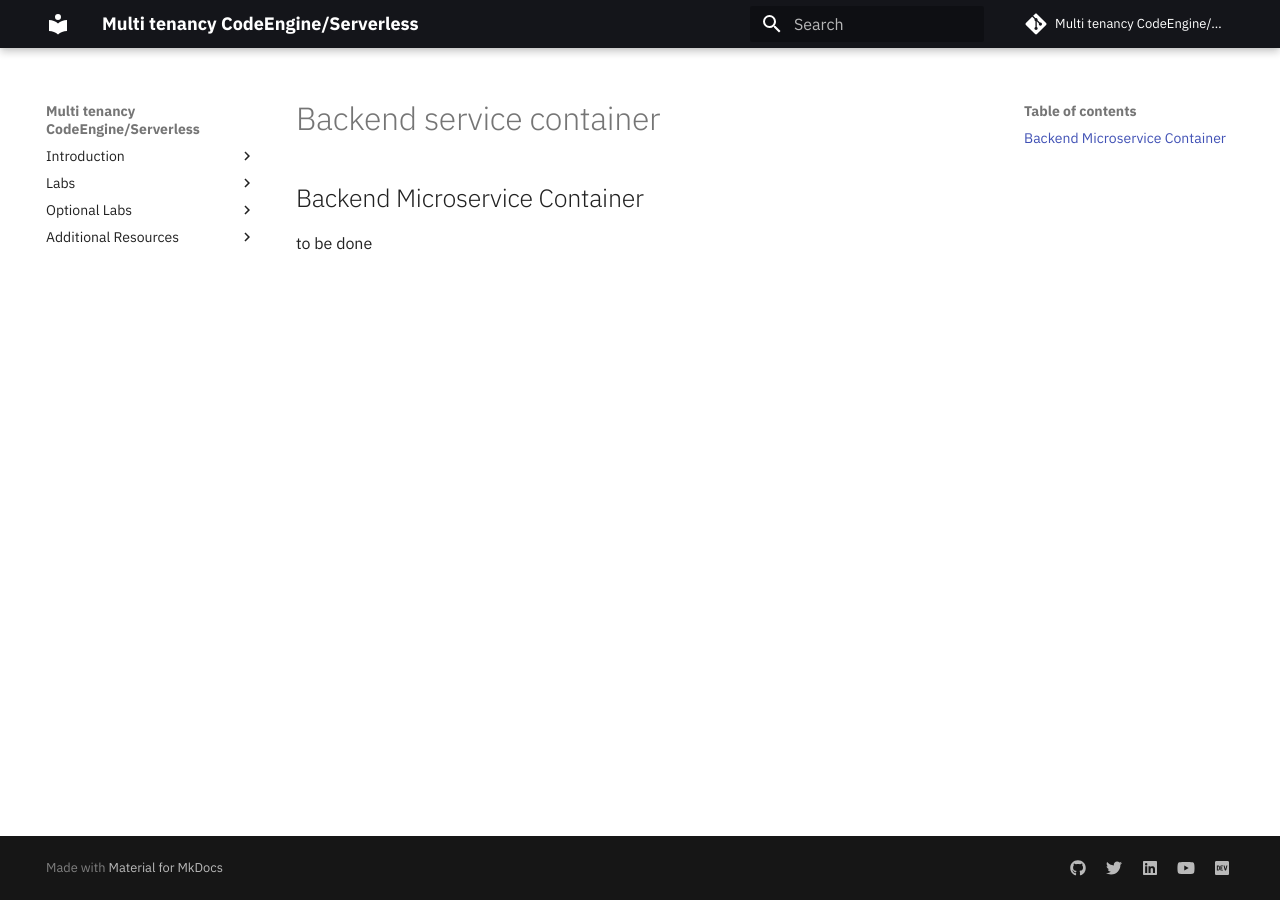
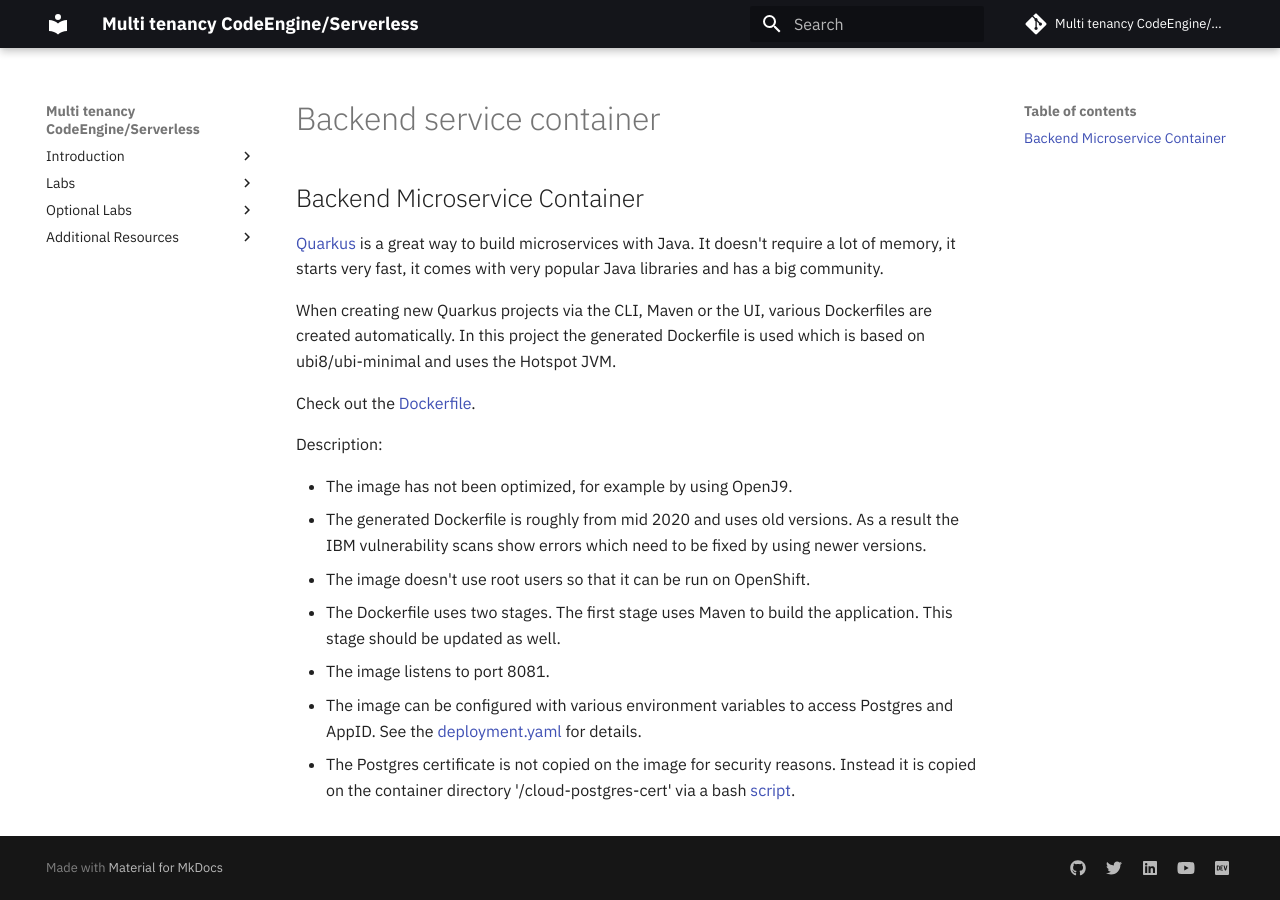
Before and after one commit to IBM/multi-tenancy, an MkDocs documentation site: the page built from documentation/backend-service-container.md, in a window 1280 px wide. Built offline with MkDocs 1.6.1 and Material for MkDocs 9.7.7, drawn with Linux system fonts in a browser that asks for light colours; comment, search, counter and statistics services are not loaded.

Commit message:
backend container doc

```diff
--- a/documentation/backend-service-container.md
+++ b/documentation/backend-service-container.md
@@ -1,3 +1,17 @@
 ## Backend Microservice Container
 
-to be done
+[Quarkus](https://quarkus.io/) is a great way to build microservices with Java. It doesn't require a lot of memory, it starts very fast, it comes with very popular Java libraries and has a big community.
+
+When creating new Quarkus projects via the CLI, Maven or the UI, various Dockerfiles are created automatically. In this project the generated Dockerfile is used which is based on ubi8/ubi-minimal and uses the Hotspot JVM.
+
+Check out the [Dockerfile](https://github.com/IBM/multi-tenancy-backend/blob/474954508eb2d64da08cbe333f0fd2d4849cd741/Dockerfile).
+
+Description:
+
+* The image has not been optimized, for example by using OpenJ9.
+* The generated Dockerfile is roughly from mid 2020 and uses old versions. As a result the IBM vulnerability scans show errors which need to be fixed by using newer versions.
+* The image doesn't use root users so that it can be run on OpenShift.
+* The Dockerfile uses two stages. The first stage uses Maven to build the application. This stage should be updated as well.
+* The image listens to port 8081.
+* The image can be configured with various environment variables to access Postgres and AppID. See the [deployment.yaml](https://github.com/IBM/multi-tenancy-backend/blob/474954508eb2d64da08cbe333f0fd2d4849cd741/deployments/kubernetes.yml#L19-L48) for details.
+* The Postgres certificate is not copied on the image for security reasons. Instead it is copied on the container directory '/cloud-postgres-cert' via a bash [script](https://github.com/IBM/multi-tenancy-backend/blob/474954508eb2d64da08cbe333f0fd2d4849cd741/docker-service-catalog-entry.sh).
```
